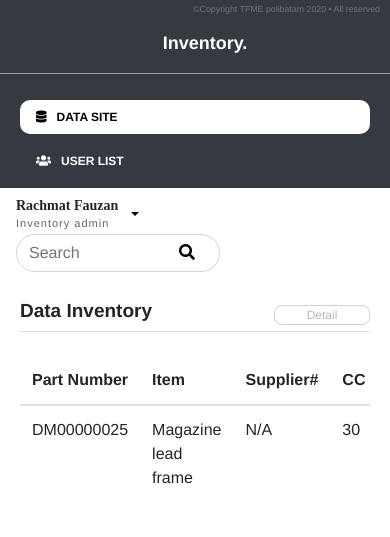
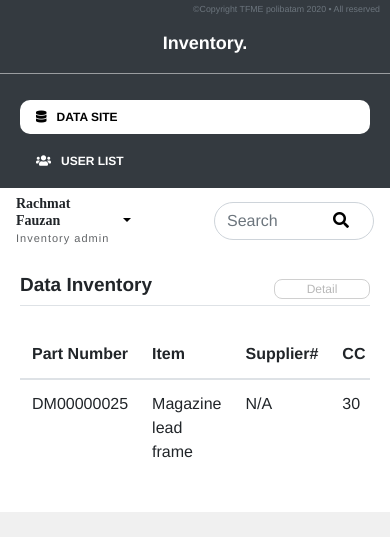
Before and after one commit to rachmatfauzan/tfme-inventory, a PHP site: page /dashboard-admin.html in a window 390 px wide. Shown: the top 537 px of the page. Run offline with PHP 8.4, Linux system fonts and the light colour scheme; some libraries are stand-ins or nearby versions.

Commit message:
memperbaiki tampilan responsive search box pada mobile browser

```diff
--- a/html/css/dashboard-adm.css
+++ b/html/css/dashboard-adm.css
@@ -102,6 +102,8 @@ nav a i{
     background-color: white;
     border-radius: 15px;
     margin-left: 10px ;
+    display: flex;
+    justify-content: space-between;
 }
 
 .search{
@@ -126,7 +128,6 @@ nav a i{
     color: salmon;
 }
 .profile{
-    width: 25rem;
     display: flex;
     align-items: center;
 }
@@ -194,6 +195,9 @@ nav a i{
         font-size: 11px;
     }
     .profile{
+        width: 8rem;
+    }
+    .search{
         width: 10rem;
     }
     .wrapper-image{
```
